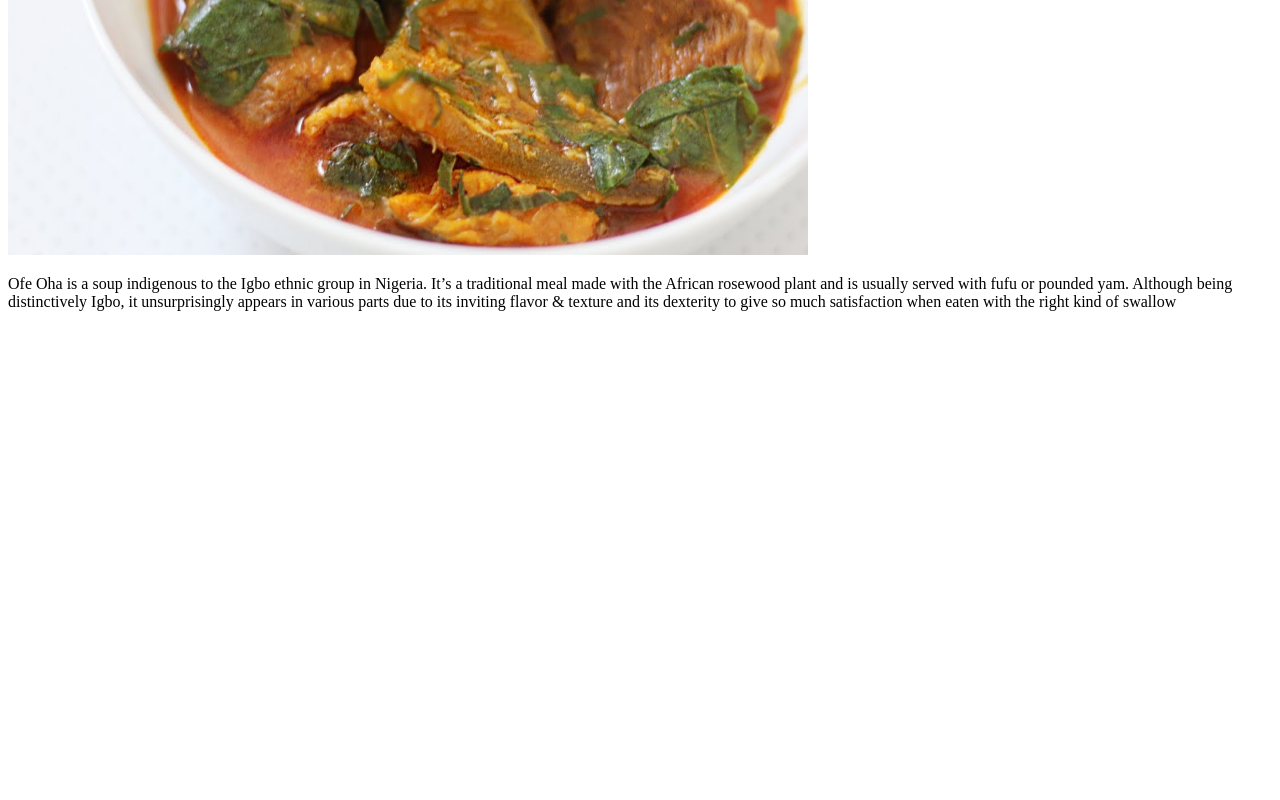
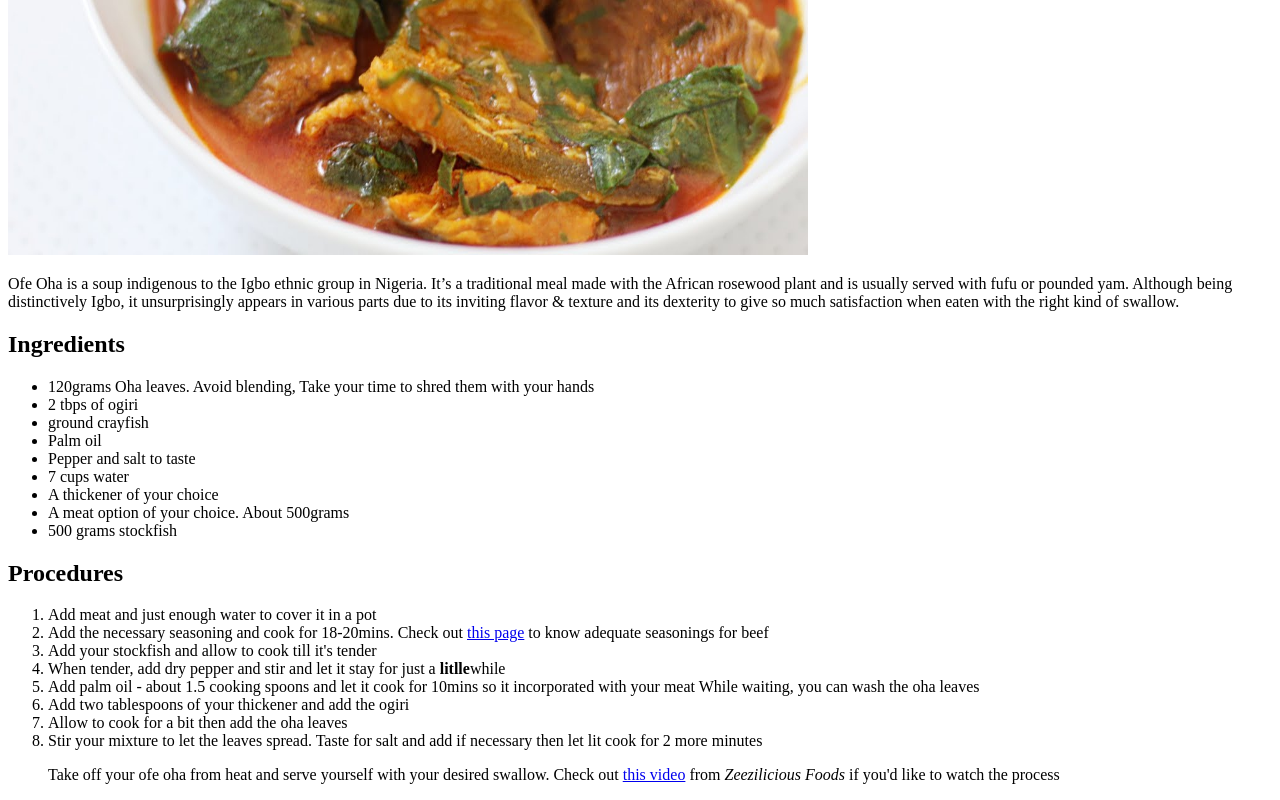
Before and after one commit to Kelino-Kelvin/Odin-Recipes, a plain HTML site: page recipes/ofeOha.html in a window 1280 px wide. Shown: the part 312-1112 px from the top of the page. Before the commit the page ends 800 px from the top, so only its background shows below. Drawn offline with Linux system fonts and the light colour scheme.

Commit message:
Added ingredients and Procedures

```diff
--- a/recipes/ofeOha.html
+++ b/recipes/ofeOha.html
@@ -9,7 +9,31 @@
         <img src="../Pictures/Oha.jpg" height="500px" width="800px">
         <br>
         <p>
-            Ofe Oha is a soup indigenous to the Igbo ethnic group in Nigeria. It’s a traditional meal made with the African rosewood plant and is usually served with fufu or pounded yam. Although being distinctively Igbo, it unsurprisingly appears in various parts due to its inviting flavor & texture and its dexterity to give so much satisfaction when eaten with the right kind of swallow
+            Ofe Oha is a soup indigenous to the Igbo ethnic group in Nigeria. It’s a traditional meal made with the African rosewood plant and is usually served with fufu or pounded yam. Although being distinctively Igbo, it unsurprisingly appears in various parts due to its inviting flavor & texture and its dexterity to give so much satisfaction when eaten with the right kind of swallow.
         </p>
+        <h2>Ingredients</h2>
+        <ul>
+            <li>120grams Oha leaves. Avoid blending, Take your time to shred them with your hands</li>
+            <li>2 tbps of ogiri</li>
+            <li>ground crayfish</li>
+            <li>Palm oil</li>
+            <li>Pepper and salt to taste</li>
+            <li>7 cups water</li>
+            <li>A thickener of your choice</li>
+            <li>A meat option of your choice. About 500grams</li>
+            <li>500 grams stockfish</li>
+        </ul>
+        <h2>Procedures</h2>
+        <ol>
+            <li>Add meat and just enough water to cover it in a pot</li>
+            <li>Add the necessary seasoning and cook for 18-20mins. Check out <a href="https://au.teysgroup.com/food-info/spices-herbs-for-beef/">this page</a> to know adequate seasonings for beef</li>
+            <li>Add your stockfish and allow to cook till it's tender</li>
+            <li>When tender, add dry pepper and stir and let it stay for just a <strong>litlle</strong>while</li>
+            <li>Add palm oil - about 1.5 cooking spoons and let it cook for 10mins so it incorporated with your meat While waiting, you can wash the oha leaves</li>
+            <li>Add two tablespoons of your thickener and add the ogiri</li>
+            <li>Allow to cook for a bit then add the oha leaves</li>
+            <li>Stir your mixture to let the leaves spread. Taste for salt and add if necessary then let lit cook for 2 more minutes</li>
+            <p>Take off your ofe oha from heat and serve yourself with your desired swallow. Check out <a href="https://youtu.be/oqkPpMma0A0">this video</a> from <i>Zeezilicious Foods</i> if you'd like to watch the process </p>
+        </ol>
     </body>
 </html>
```
Also changed, not shown: recipes/tuwoShinkafa.html (+11 -1 lines).
